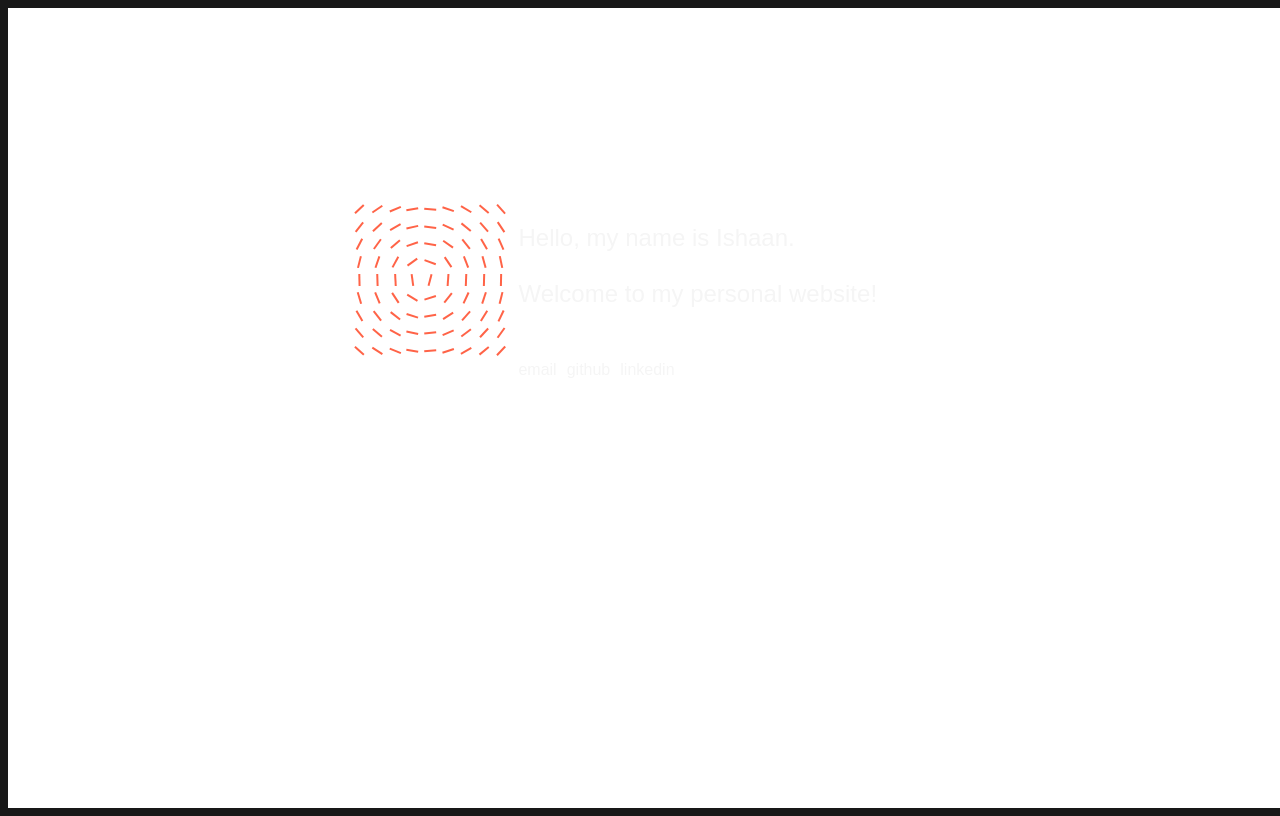
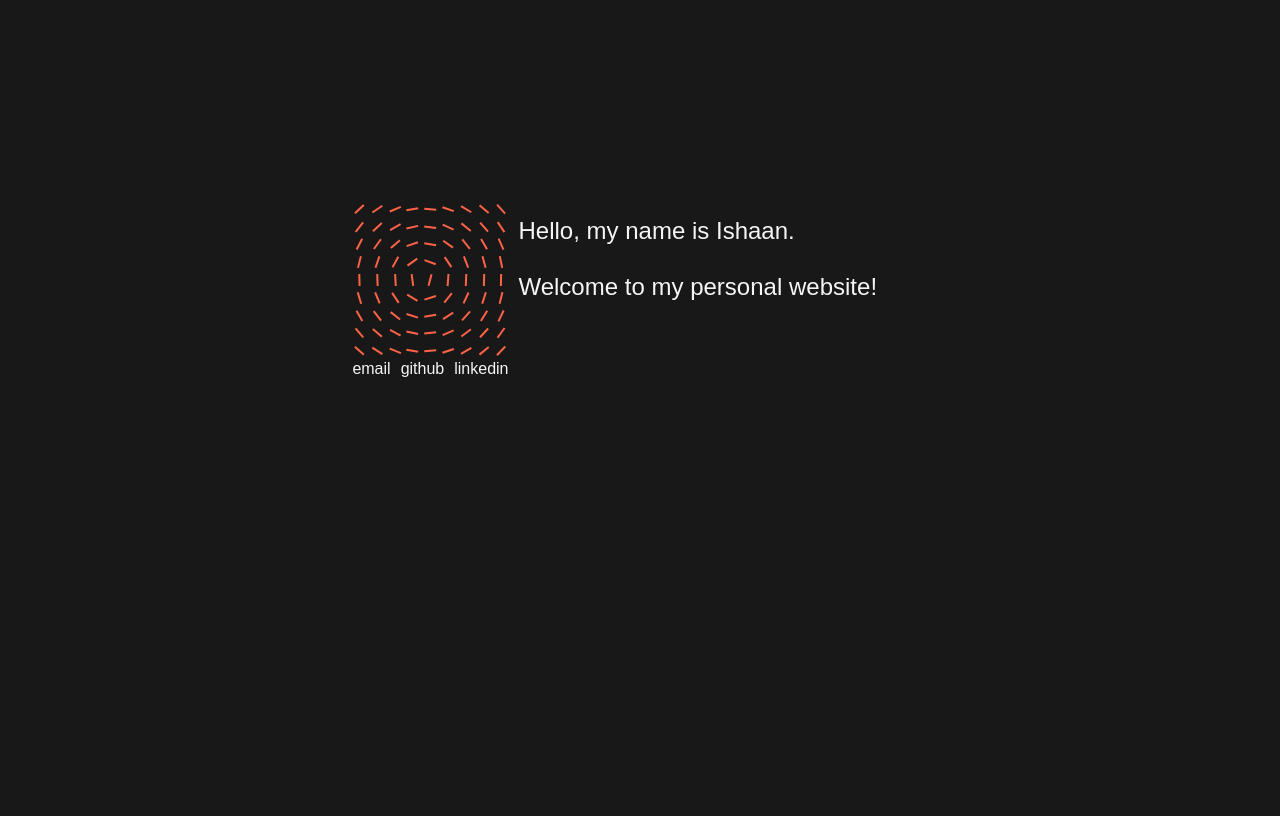
Before and after one commit to Sendhilishaan/sendhilishaan.github.io, a React (Vite) app in the folder my-app/: page / in a window 1280 px wide. Built offline with nearby package versions, Linux system fonts and the light colour scheme.

Commit message:
change: moved layout of links, formatting, background color

```diff
--- a/my-app/src/App.css
+++ b/my-app/src/App.css
@@ -3,7 +3,6 @@
   /*width: 50%;
   margin: 0 auto;*/
   text-align: left;
-  padding-top: 10%;
   font-size:x-large;
 
 }
@@ -12,7 +11,6 @@
   font-family: sans-serif;
   /*margin: auto;
   width: 50%;*/
-  padding-top: 2%;
   text-align: left;
   display: flex;
   gap: 10px;
--- a/my-app/src/App.jsx
+++ b/my-app/src/App.jsx
@@ -11,23 +11,23 @@ function App() {
         position: "relative",
         width: "100vw",
         height: "100vh",
-        background: "#fff"
       }}
     >
     <div
       style={{
         position: "absolute",
-          top: "20vh", // roughly top third
+        top: "20vh",
         left: "50%",
         transform: "translateX(-50%)",
         display: "flex",
         flexDirection: "row",
-          alignItems: "felx-start",
+        alignItems: "center",
         justifyContent: "center",
       }}
   >
-        {/* Left: MagneticLines */}
-        <div style={{ marginRight: "0.5rem", display: "flex", alignItems: "center" }}>
+  {/* Left: MagneticLines above, links below */}
+  <div style={{ marginRight: "0.5rem", display: "flex", flexDirection: "column", alignItems: "center" }}>
+    <div style={{ height: "20vmin" }}>
       <MagnetLines
         rows={9}
         columns={9}
@@ -39,13 +39,20 @@ function App() {
         style={{ margin: "2rem auto" }}
       />
     </div>
-        {/* Right: DecryptedText and links, centered */}
+    <div className='linkdiv' style={{ marginTop: "4vmin" }}>
+      <a className='links' href="mailto:ishaansendhil@gmail.com" target='_blank'>email</a>
+      <a className='links' href='https://github.com/Sendhilishaan' target='_blank'>github</a>
+      <a className='links' href='https://www.linkedin.com/in/ishaan-sendhil-0990a2210/' target='_blank'>linkedin</a>
+    </div>
+  </div>
+  {/* Right: DecryptedText */}
   <div
     style={{
       display: "flex",
       flexDirection: "column",
-            alignItems: "flex-start",
       justifyContent: "center",
+      alignItems: "center",
+      height: "20vmin",
     }}
     >
     <div className='h'>
@@ -68,11 +75,6 @@ function App() {
       />
       <br/>
           </div>
-          <div className='linkdiv' style={{marginTop: "1rem" }}>
-            <a className='links' href="mailto:ishaansendhil@gmail.com" target='_blank'>email</a>
-            <a className='links' href='https://github.com/Sendhilishaan' target='_blank'>github</a>
-            <a className='links' href='https://www.linkedin.com/in/ishaan-sendhil-0990a2210/' target='_blank'>linkedin</a>
-          </div>
         </div>
       </div>
     </div>
```
Lines whose indentation alone changed are shown as unchanged.
